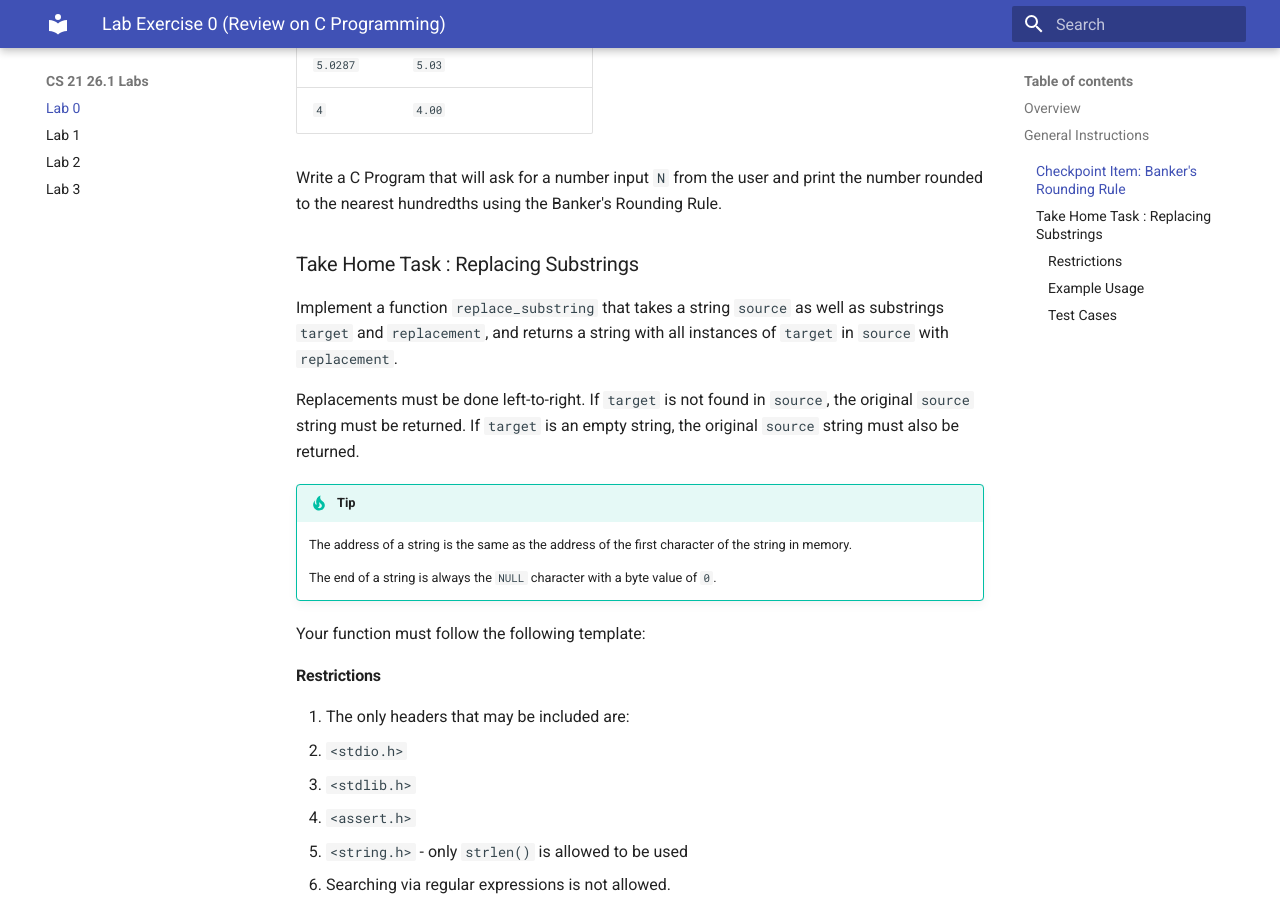
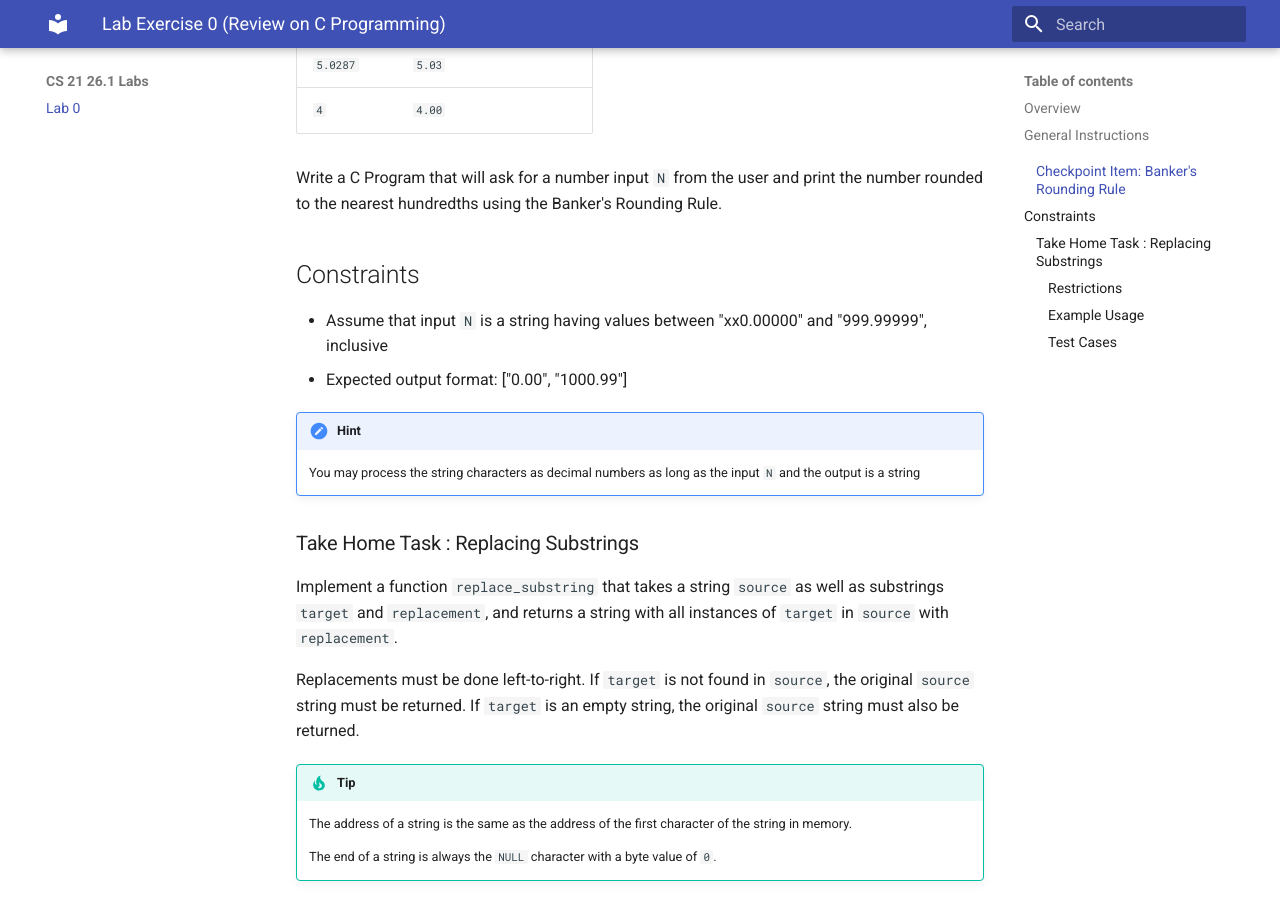
Before and after one commit to Jozelle97/cs21-26-27-labs, an MkDocs documentation site: the page built from docs/lab0.md, in a window 1280 px wide and 900 px high, scrolled down 2031 px. Built offline with MkDocs 1.6.1 and Material for MkDocs 9.7.7, drawn with Linux system fonts in a browser that asks for light colours; nearby versions of some CDN libraries; library files that are not in the unit come from our copies.

Commit message:
finalized for posting

```diff
--- a/docs/lab0.md
+++ b/docs/lab0.md
@@ -46,6 +46,14 @@ To illustrate, here are some examples when the following numbers are rounded to
 | `4`        | `4.00`                      |
 
 Write a C Program that will ask for a number input `N` from the user and print the number rounded to the nearest hundredths using the Banker's Rounding Rule.
+
+## Constraints
+- Assume that input `N` is a string having values between "xx0.00000" and "999.99999", inclusive
+- Expected output format: ["0.00", "1000.99"]
+
+!!! hint
+
+    You may process the string characters as decimal numbers as long as the input `N` and the output is a string
 
 
 ### Take Home Task : Replacing Substrings
--- a/mkdocs.yml
+++ b/mkdocs.yml
@@ -39,6 +39,3 @@ extra_css:
 
 nav:
   - Lab 0: lab0.md
-  - Lab 1: lab12.md
-  - Lab 2: lab2.md
-  - Lab 3: lab3.md
```
Also changed, not shown: site/lab0/index.html, site/search/search_index.json, 1 other file.
